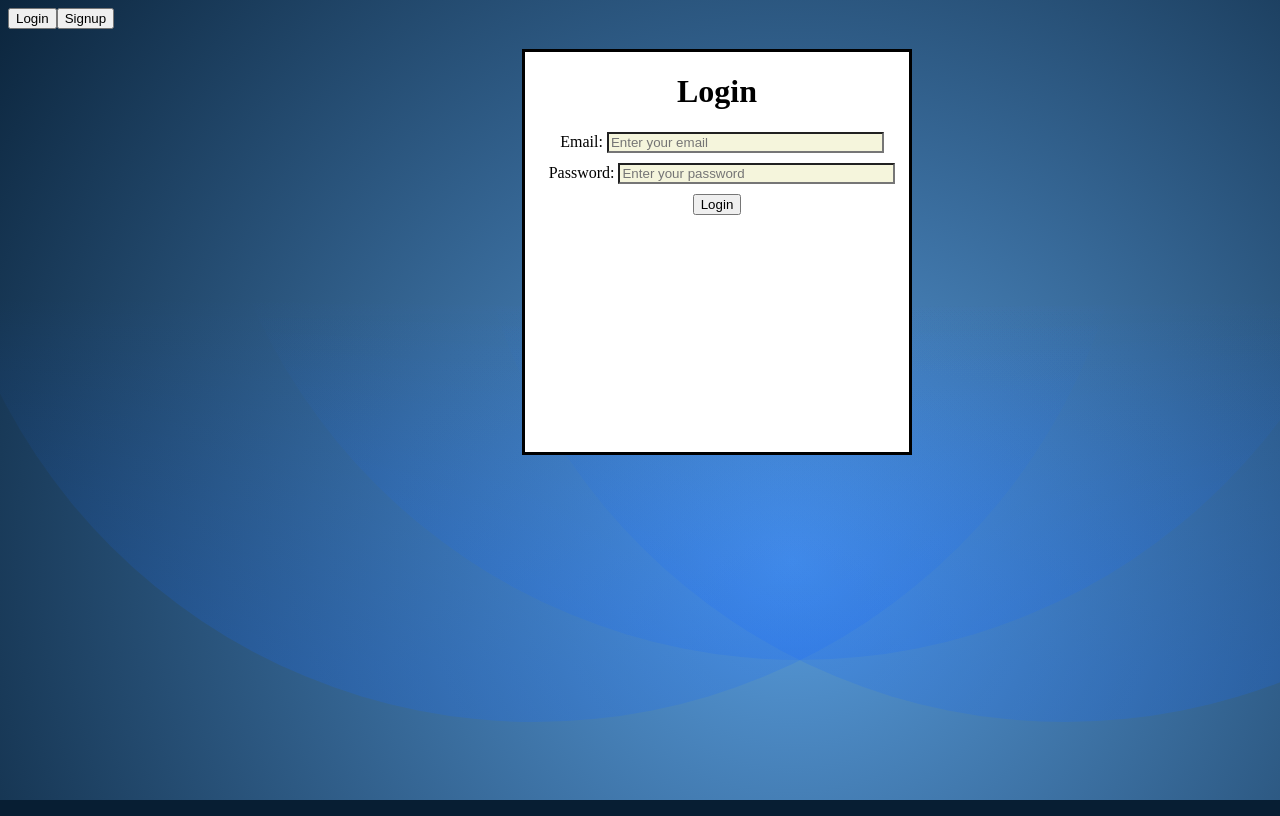
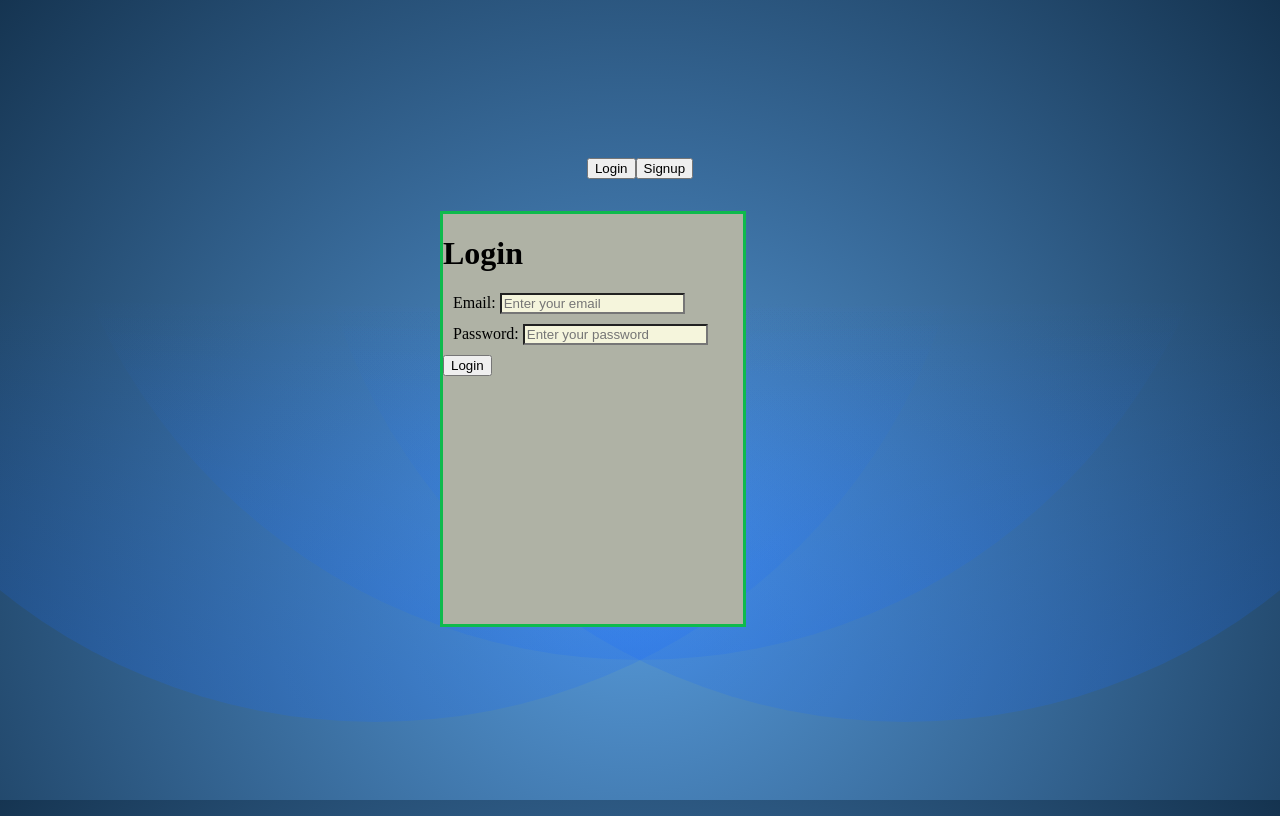
Before and after one commit to rdolma7/CP325.9-Captsone, a React (Vite) app in the folder front-end/: page / in a window 1280 px wide. Built offline with nearby package versions, Linux system fonts and the light colour scheme; no server answers.

Commit message:
CSS changes

```diff
--- a/front-end/src/App.css
+++ b/front-end/src/App.css
@@ -8,9 +8,8 @@ background-size: cover;
 .password,
 .button,
 .name {
+  background-color: beige;
   margin-bottom: 10px;
-  background-color: beige;
-  width: 70%
 }
 #journalEntry {
   width: 70vw;
@@ -25,26 +24,30 @@ background-size: cover;
 
 .loginForm,
 .signUpForm {
-  border: 3px solid black;
-  background-color: white;
-  /* background-image: linear-gradient(
-    to right,
-    rgb(139, 162, 153),
-    rgb(158, 215, 120),
-    rgb(151, 209, 180),
-    rgb(172, 216, 233)
-  ); */
-  width: 30%;
-  height: 50%;
-  text-align: center;
-  margin: 0 10px;
-  position:absolute;
-  left:40%;
-  right: 40%
+  border: 3px solid rgb(14, 186, 77);
+  background-color: rgb(175, 178, 165);
+  padding-bottom: 10px;
+  height: 400px;
+  width: 300px;
 }
+.userForm{
+  width: 100%;
+  max-width: 400px;
+  padding: 2rem;
+  border-radius: 12px;
+  /* box-shadow: 0 4px 12px rgba(0,0,0,0.1); */
+}
+.loginContainer{
+display: flex;
+flex-direction: column;
+align-items: center;
+justify-content: center;
+min-height: 100vh;
+
+}
+
 .label {
   margin-left: 10px;
-
 }
 
 h3 {
@@ -63,12 +66,12 @@ h3 {
   width: 300px;
   height: 200px;
 }
-.userForm {
+/* .userForm {
   padding-top: 20px;
   display: flex;
   width: 100%;
   height: 50vh;
-}
+} */
 .homePage {
   width: 75vw;
   height: 75vh;
--- a/front-end/src/components/Login.jsx
+++ b/front-end/src/components/Login.jsx
@@ -27,6 +27,7 @@ function Login() {
   };
   return (
     <>
+    <div className="loginContainer">
       <div>
         <button
           onClick={() => {
@@ -92,6 +93,7 @@ function Login() {
           </form>
         )}
       </div>
+      </div>
     </>
   );
 }
```
